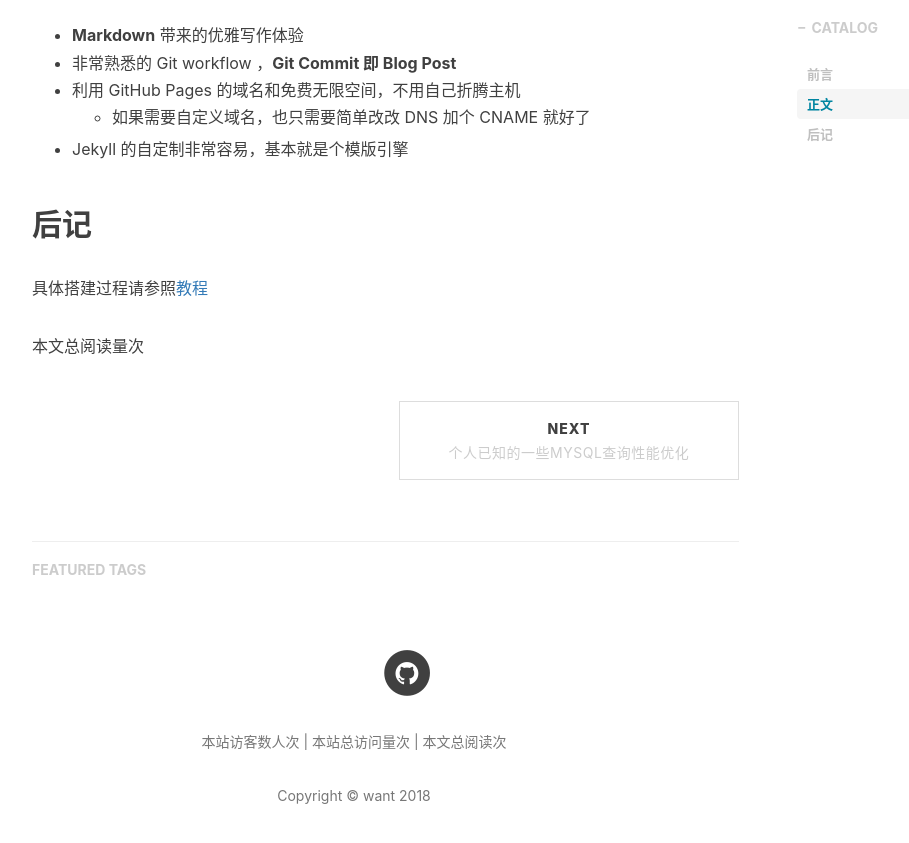
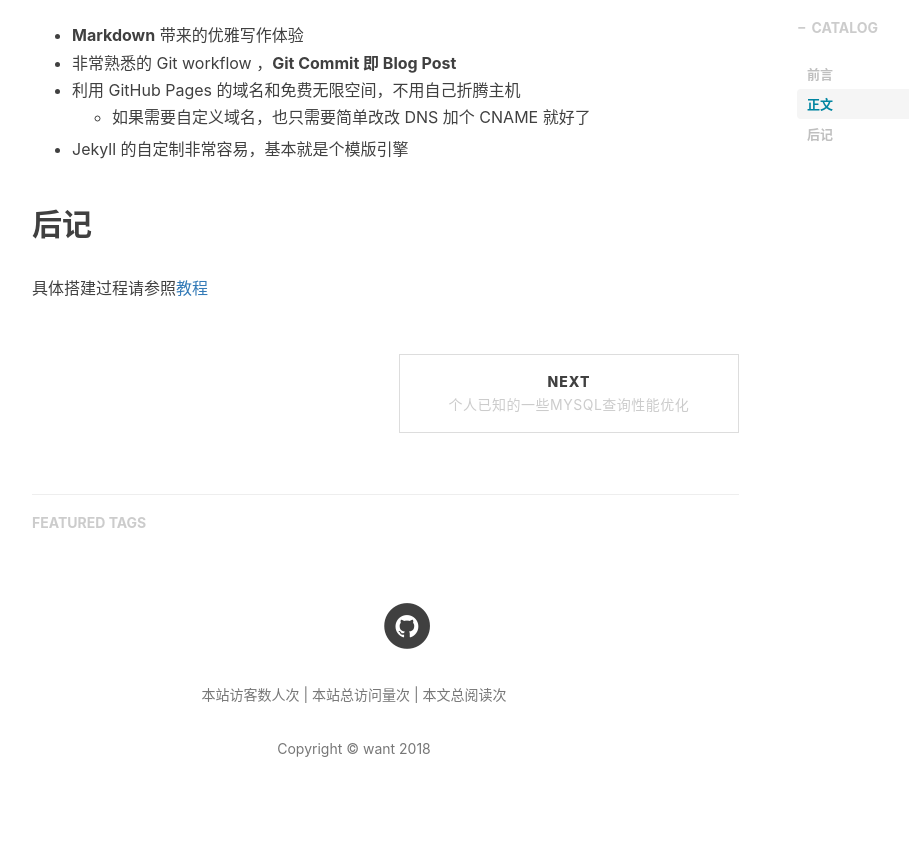
Before and after one commit to WantUzZ/wantuBlog, a Jekyll site: the page built from _posts/2018-10-11-hello-world.markdown, in a window 1280 px wide and 900 px high, scrolled down 1615 px. Shown: the top 843 px of the window, without its empty margins (233-1142 px from the left). Built offline with Jekyll 4.4.1, drawn with Linux system fonts in a browser that asks for light colours; nearby versions of some CDN libraries; comment, search, counter and statistics services are not loaded.

Commit message:
微调界面2

```diff
--- a/_layouts/post.html
+++ b/_layouts/post.html
@@ -32,11 +32,6 @@
                 {{ content }}
 
                 {% if site.leancloud.enable %}
-                <div style="margin-left: auto;margin-right: auto;">
-                    <span id="busuanzi_container_page_pv">
-                    本文总阅读量<span id="busuanzi_value_page_pv"></span>次
-                    </span>
-                </div>
                 {% endif %}
                 <hr style="visibility: hidden;">
                 <ul class="pager">
```
